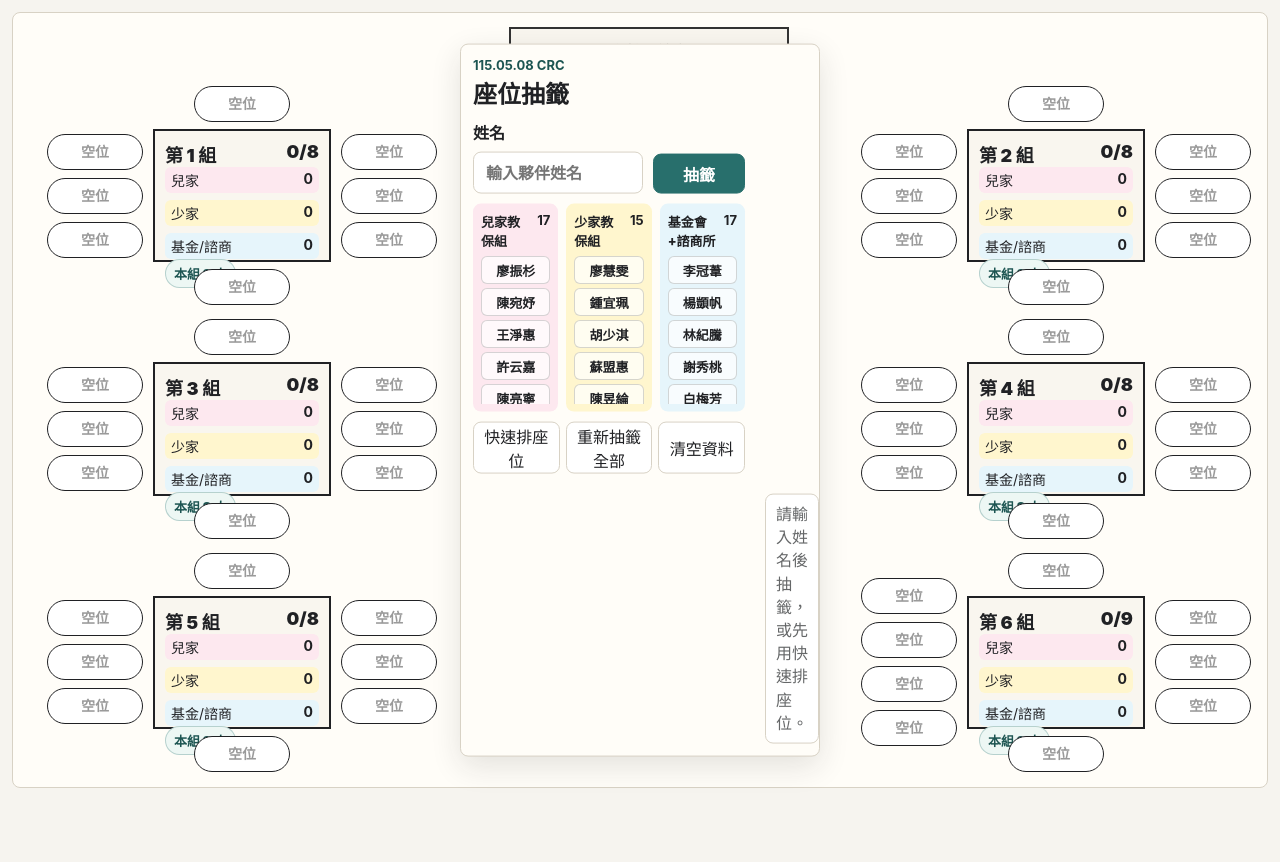
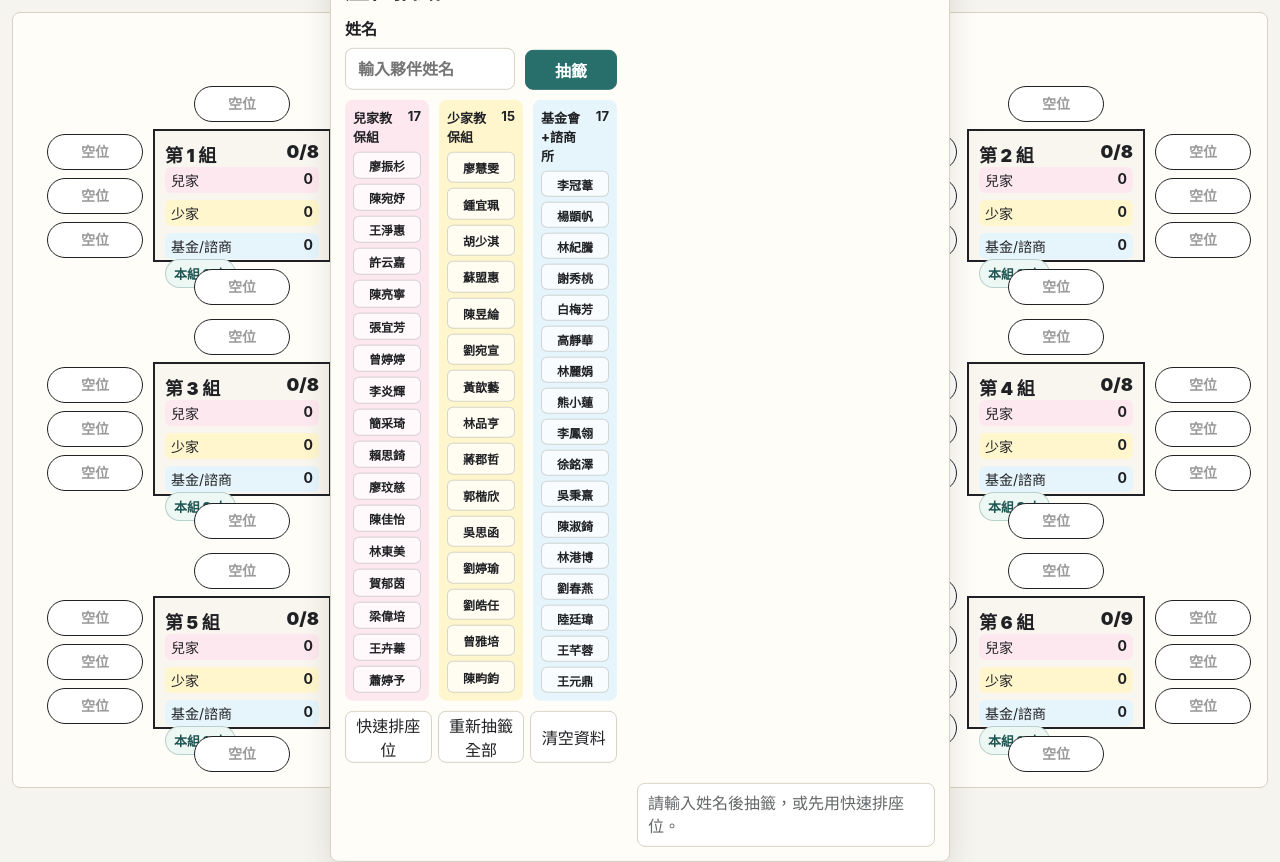
Before and after one commit to bibo1243/crc-seat-draw, a plain HTML site: page index.html in a window 1280 px wide. Before the commit the page ends 800 px from the top, so only its background shows below. Drawn offline with Linux system fonts and the light colour scheme.

Commit message:
Show roster picker without scrolling

```diff
--- a/style.css
+++ b/style.css
@@ -76,9 +76,9 @@ button:hover {
     "picker"
     "actions";
   gap: 10px;
-  width: min(440px, 28vw);
-  min-width: 360px;
-  padding: 12px;
+  width: min(720px, 44vw);
+  min-width: 620px;
+  padding: 14px;
   transform: translate(-50%, -50%);
   overflow: visible;
   border: 1px solid var(--line);
@@ -212,7 +212,7 @@ h1 {
   grid-area: picker;
   display: grid;
   grid-template-columns: repeat(3, minmax(0, 1fr));
-  gap: 8px;
+  gap: 10px;
 }
 
 .picker-group {
@@ -245,19 +245,22 @@ h1 {
 }
 
 .picker-list {
-  display: grid;
-  gap: 4px;
-  max-height: 148px;
-  overflow: auto;
+  display: flex;
+  flex-wrap: wrap;
+  gap: 5px;
+  max-height: none;
+  overflow: visible;
 }
 
 .picker-name {
-  min-height: 28px;
-  padding: 3px 5px;
+  flex: 1 1 54px;
+  min-width: 54px;
+  min-height: 26px;
+  padding: 3px 4px;
   border-color: rgba(32, 33, 36, 0.18);
   border-radius: 6px;
   background: rgba(255, 255, 255, 0.72);
-  font-size: 13px;
+  font-size: 12px;
   font-weight: 800;
 }
 
```
